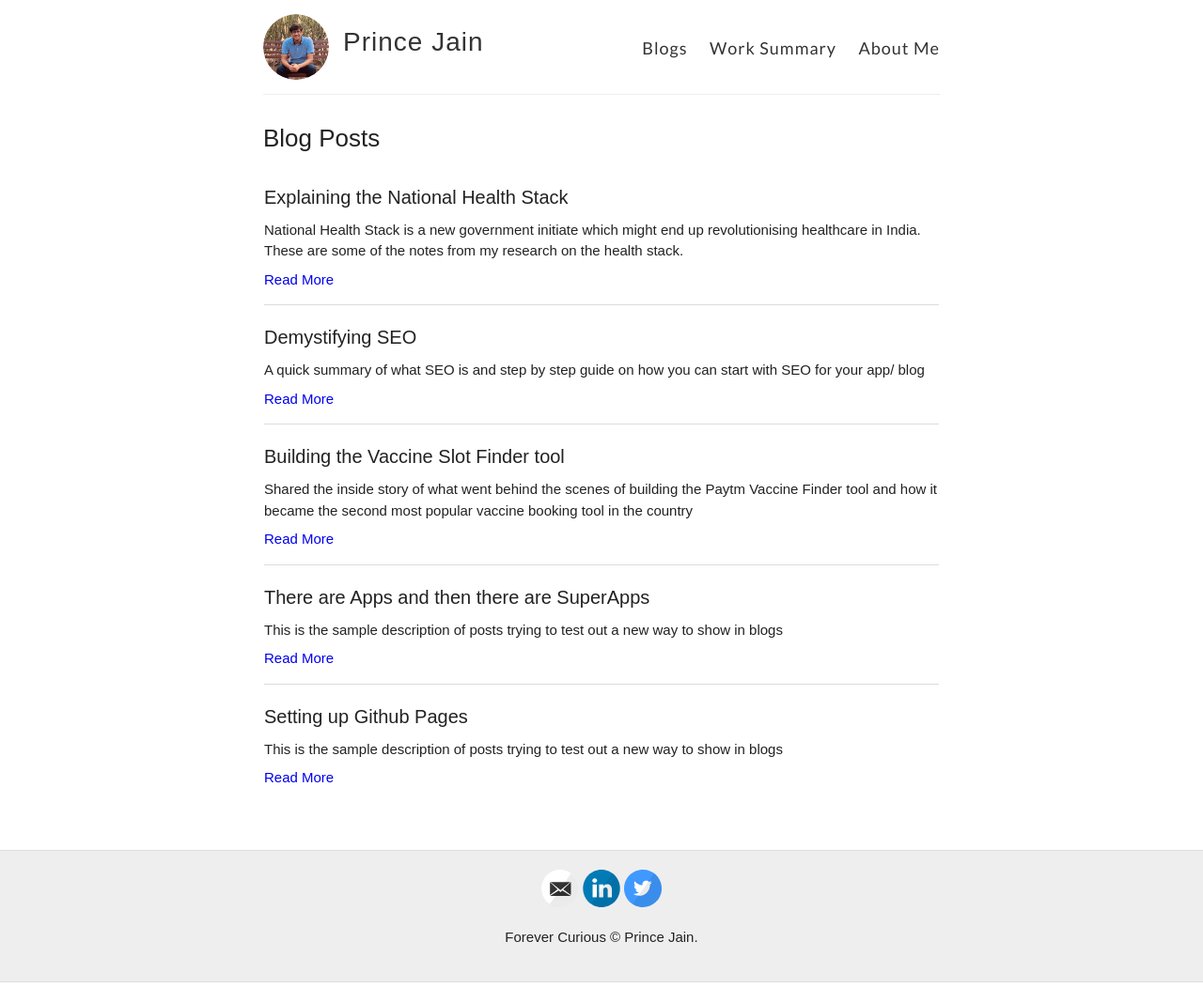
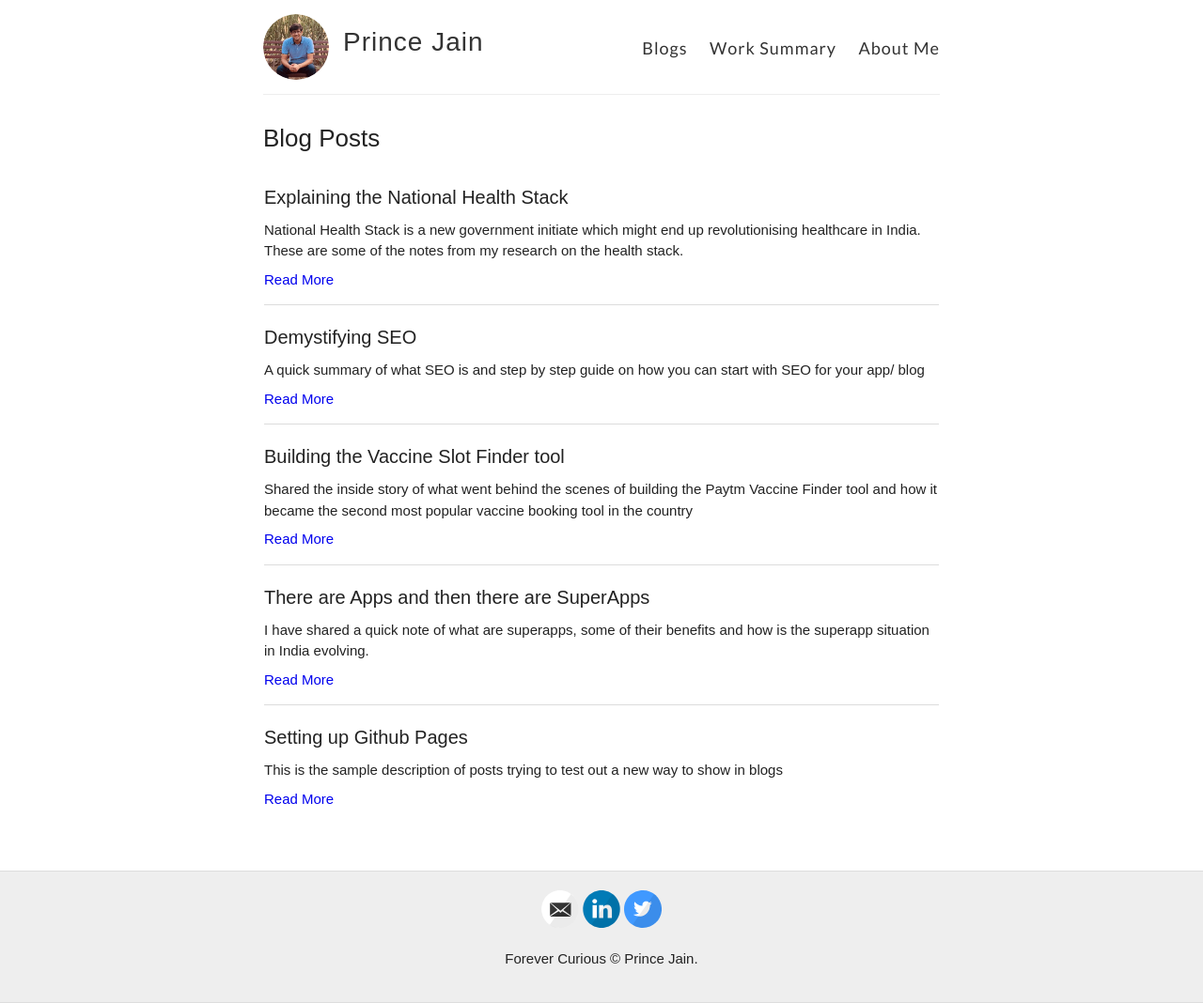
Before and after one commit to product-noob/product-noob.github.io, a Jekyll site: the page built from blog.md, in a window 1280 px wide. Shown: the whole page at 94% size. Built offline with Jekyll 4.4.1, drawn with Linux system fonts in a browser that asks for light colours; before the commit the page ends 1046 px from its top, so only the background shows below that.

Commit message:
added description to apps&superapps

```diff
--- a/_posts/2020-02-15-Apps and SuperApps.md
+++ b/_posts/2020-02-15-Apps and SuperApps.md
@@ -1,10 +1,8 @@
 ---
 layout: post
 title:  "There are Apps and then there are SuperApps"
-description: "This is the sample description of posts trying to test out a new way to show in blogs"
-
+description: "I have shared a quick note of what are superapps, some of their benefits and how is the superapp situation in India evolving."
 ---
-
 
 As more and more businesses around the world transition to a mobile-led discovery, there has been an exponential rise in the number of apps available in the App Stores.
 
@@ -18,15 +16,15 @@ Just for context the chart below shows the number of apps released on Google pla
 
 This has led to an unprecedented clutter in our phones. The pace with which the apps are increasing, its getting difficult for even the most tech-savvy of us to manage these. Literally for every use case you can think of there are gazillions of apps out there available:
 
-* Want to watch your favourite shows? Netflix or PrimeVideo or Hotstar or Apple TV or SonyLiv or Voot or among the various other OTT players
+-   Want to watch your favourite shows? Netflix or PrimeVideo or Hotstar or Apple TV or SonyLiv or Voot or among the various other OTT players
 
-* Want to recharge your phone, DTH or pay your bills? Try Paytm or PhonePe or GooglePay or Mobikwik or AmazonPay or Freecharge or Airtel Money…
+-   Want to recharge your phone, DTH or pay your bills? Try Paytm or PhonePe or GooglePay or Mobikwik or AmazonPay or Freecharge or Airtel Money…
 
-* Want to book a holiday trip? Again the options are endless… Choose from MakeMyTrip/ Goibibo/ Cleartrip/ Yatra/ ixigo or Paytm!
+-   Want to book a holiday trip? Again the options are endless… Choose from MakeMyTrip/ Goibibo/ Cleartrip/ Yatra/ ixigo or Paytm!
 
-* Want to post something on social media? Choose from Facebook, Twitter, Instagram, Snapchat and yeah why not TikTok!
+-   Want to post something on social media? Choose from Facebook, Twitter, Instagram, Snapchat and yeah why not TikTok!
 
-* Thankfully there is only one ubiquitous app for messaging. Think of how messy it would have been else!
+-   Thankfully there is only one ubiquitous app for messaging. Think of how messy it would have been else!
 
 I hope you get my point here, there are endless choices for the customers and it really gets messy when you have to remember which app was it you used last and keep all these installed on your phone!
 
@@ -42,36 +40,37 @@ In simple words, it can either be seen as a mobile website on steroids or native
 
 #### Key benefits of Mini Programs for the user:
 
-* Instant access to any Mini Program, no download required
+-   Instant access to any Mini Program, no download required
 
-* No need to remember any logins! Single touch seamless sign-up / sign-in
+-   No need to remember any logins! Single touch seamless sign-up / sign-in
 
-* No need to add any payment methods. Your host app payment method works
+-   No need to add any payment methods. Your host app payment method works
 
-* Clutter free, seamless and consistent user experience across all apps
+-   Clutter free, seamless and consistent user experience across all apps
 
 #### Key benefits of Mini Programs for the app developers:
 
-* Access to large captive- transacting user base in host app
+-   Access to large captive- transacting user base in host app
 
-* Single codebase for iOS and Android (solves a big pain point for budding startups)
+-   Single codebase for iOS and Android (solves a big pain point for budding startups)
 
-* Significantly lesser development effort and much faster iterations possible due to no app release requirement
+-   Significantly lesser development effort and much faster iterations possible due to no app release requirement
 
-* Much lesser regulations than the walled garden of App Stores (though they do have their own set of rules but those are much less stringent )
+-   Much lesser regulations than the walled garden of App Stores (though they do have their own set of rules but those are much less stringent )
 
 ## WeChat Mini Programs: Key Highlights
 
 Tencent has re-engineered the WeChat messaging app in a way that Mini Programs can run instantly on WeChat’s interface.
 
 ![WeChat Mini Program Highlights](/images/wechat_Miniapps.png)
+
 <blockquote>
   <p>There are more than a million Mini Programs on WeChat with more than 200 Mn Active users.</p>
 </blockquote>
 
 They are tightly integrated with WeChat’s platform with discovery via Subscription/Official Account ( more like Facebook Pages), Chats ( like Facebook Messenger), QR Codes and other possible discovery sources.
 
-*More details on this in a possible next article!*
+_More details on this in a possible next article!_
 
 ## Key Value Proposition of Mini Programs
 
@@ -80,24 +79,24 @@ Mini Programs has primarily three important value proposition for the merchants:
 <div class="smalltext" markdown="1">
 1. **Aggregate Low Frequency services:** Majority of apps are used very infrequently by the users and thus a Mini Program offering makes much more sense ( Say ordering medicines once a month!). They offer seamless “In-Out” experience to the user with no hassle of remembering or entering any passwords or payment details.
 
-1. **New customer acquisition Channel:** Most users in Tier 2/3 cities typically have only a very limited number of apps installed on their phone due to less capable device hardware, poor data reach (though Jio has changed this paradigm) and lack of awareness about the various apps out there. Typically for all these cases, Mini Programs serves as very effective customer Acquisition Channel.
+1.  **New customer acquisition Channel:** Most users in Tier 2/3 cities typically have only a very limited number of apps installed on their phone due to less capable device hardware, poor data reach (though Jio has changed this paradigm) and lack of awareness about the various apps out there. Typically for all these cases, Mini Programs serves as very effective customer Acquisition Channel.
 
-1. **Cost Effective Marketing Tool:** Payment apps with their rich user transactional data can effectively help marketeers target their ideal audience. Also due to the seamless user journey post clicking on Ads in a Mini Program ( Remember no need of download or signup!) the funnel conversions are also much better!
-What is happening in India?
+2.  **Cost Effective Marketing Tool:** Payment apps with their rich user transactional data can effectively help marketeers target their ideal audience. Also due to the seamless user journey post clicking on Ads in a Mini Program ( Remember no need of download or signup!) the funnel conversions are also much better!
+    What is happening in India?
 
 </div>
 
 India’s Mini Program ecosystem is still in early days with leading payment apps still in the phase of exploring how customers react and what they want. It is in some form or other, being pursued by all the major payment players. Brief snapshot of the program for the major players:
 
-* **Paytm:** Paytm was already a superapp in lot of ways but recently it has launched a full fledged “Mini Programs” offering for its users. Ola, Netmeds, 1mg, McDelivery, Coolwinks and many other leading players are part of the initial offering.
+-   **Paytm:** Paytm was already a superapp in lot of ways but recently it has launched a full fledged “Mini Programs” offering for its users. Ola, Netmeds, 1mg, McDelivery, Coolwinks and many other leading players are part of the initial offering.
 
-* **PhonePe:** Under the branding of “PhonePe Switch”, it currently has the largest number of Mini Programs being offered. It was one of the first player to start with a integration of merchant web apps onto its platform.
+-   **PhonePe:** Under the branding of “PhonePe Switch”, it currently has the largest number of Mini Programs being offered. It was one of the first player to start with a integration of merchant web apps onto its platform.
 
-* **GooglePay:** Google also jumped into the SuperApp bandwagon by launching “Google Spot” last year. It still has very limited discovery and very few merchants as part of its offering.
+-   **GooglePay:** Google also jumped into the SuperApp bandwagon by launching “Google Spot” last year. It still has very limited discovery and very few merchants as part of its offering.
 
-* **Flipkart:** Flipkart (parent company of PhonePe) have also launched their own Mini Programs platform under the branding of “Partner Apps” leveraging PhonePe Switch’s reach. It has also deeply integrated the platform with its SuperCoins offering
+-   **Flipkart:** Flipkart (parent company of PhonePe) have also launched their own Mini Programs platform under the branding of “Partner Apps” leveraging PhonePe Switch’s reach. It has also deeply integrated the platform with its SuperCoins offering
 
-* **Amazon:** Amazon is yet to launch a full fledged Mini Program offering on its app but there are many hints pointing towards an eventual release: from its acquisition of Tapzo to revamping of Amazon Pay’s landing page to show Merchant App Icons and redirecting to merchants webpages (which could then be changed to a Mini Program re-direction!)
+-   **Amazon:** Amazon is yet to launch a full fledged Mini Program offering on its app but there are many hints pointing towards an eventual release: from its acquisition of Tapzo to revamping of Amazon Pay’s landing page to show Merchant App Icons and redirecting to merchants webpages (which could then be changed to a Mini Program re-direction!)
 
-* **JioMart** (Reliance + Facebook): This is a latest entrant in this space with clear cut agenda to become the “WeChat of India”.
-More detailed analytics on these apps and the current landscape in a possible next article!
+-   **JioMart** (Reliance + Facebook): This is a latest entrant in this space with clear cut agenda to become the “WeChat of India”.
+    More detailed analytics on these apps and the current landscape in a possible next article!
```
